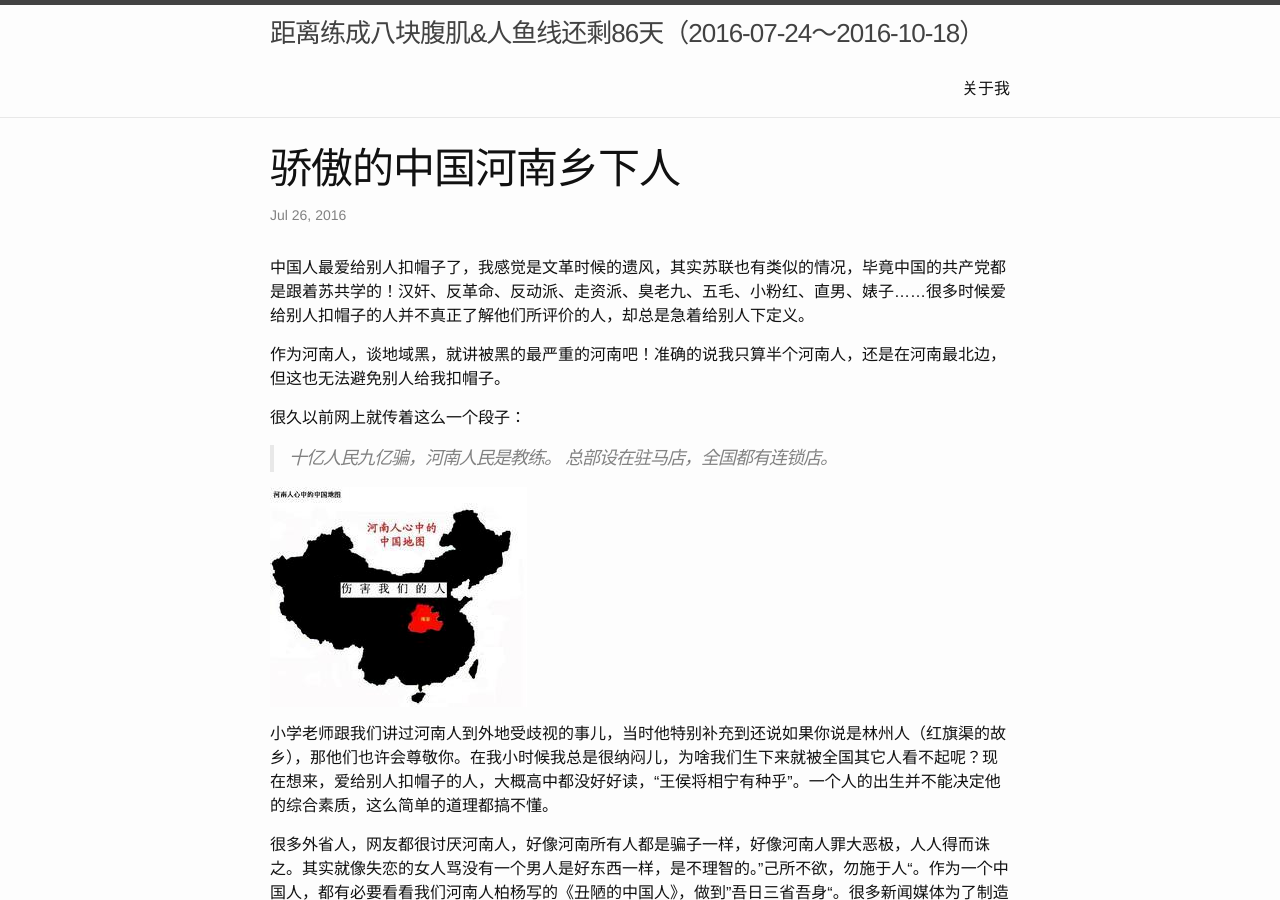
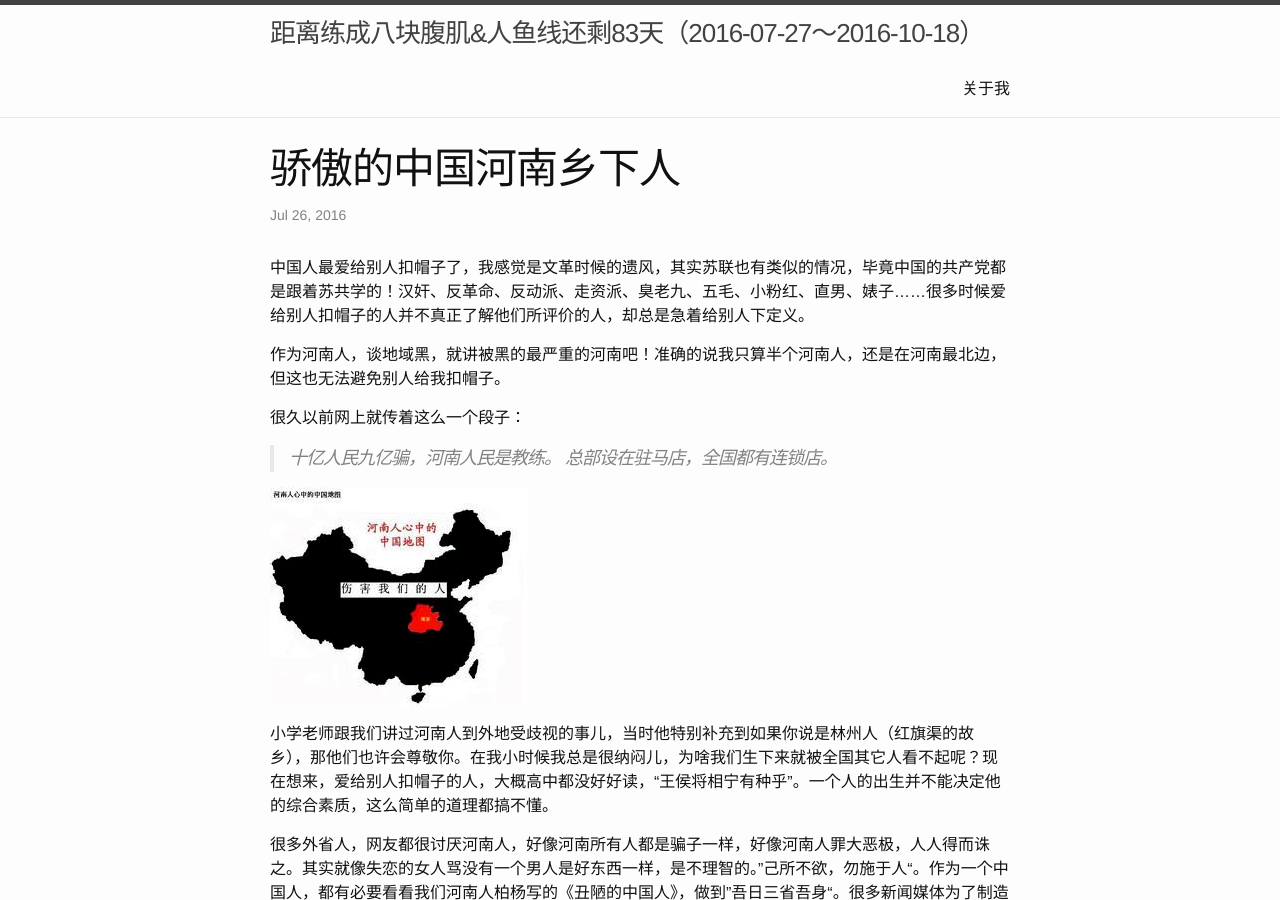
Before and after one commit to explorerlxz/explorerlxz.github.io, a Jekyll site: the page built from _posts/2016-07-26-Di-Yu-Hei.md, in a window 1280 px wide and 900 px high. Built offline with Jekyll 4.4.1, drawn with Linux system fonts in a browser that asks for light colours; some of the changed text lies outside the part shown.

Commit message:
地域黑

```diff
--- a/_config.yml
+++ b/_config.yml
@@ -6,7 +6,7 @@
 # 'jekyll serve'. If you change this file, please restart the server process.
 
 # Site settings
-title: 距离练成八块腹肌&人鱼线还剩86天（2016-07-24～2016-10-18）
+title: 距离练成八块腹肌&人鱼线还剩83天（2016-07-27～2016-10-18）
 email: explorerlxz@gmail.com
 description: > # this means to ignore newlines until "baseurl:"
     获得财富会失去良心，获得爱情会失去理智;发现真相会失去信仰，只有失去一切才会获得自由。
--- a/_posts/2016-07-26-Di-Yu-Hei.md
+++ b/_posts/2016-07-26-Di-Yu-Hei.md
@@ -3,8 +3,6 @@
 title: "骄傲的中国河南乡下人"
 date: 2016-07-26
 ---
-
-
 
 中国人最爱给别人扣帽子了，我感觉是文革时候的遗风，其实苏联也有类似的情况，毕竟中国的共产党都是跟着苏共学的！汉奸、反革命、反动派、走资派、臭老九、五毛、小粉红、直男、婊子……很多时候爱给别人扣帽子的人并不真正了解他们所评价的人，却总是急着给别人下定义。
 
@@ -19,7 +17,7 @@
 ![地域黑](https://explorerlxz.github.io/images/1141347-7f5b8e1c18947f21.png)
 
 
-小学老师跟我们讲过河南人到外地受歧视的事儿，当时他特别补充到还说如果你说是林州人（红旗渠的故乡），那他们也许会尊敬你。在我小时候我总是很纳闷儿，为啥我们生下来就被全国其它人看不起呢？现在想来，爱给别人扣帽子的人，大概高中都没好好读，“王侯将相宁有种乎”。一个人的出生并不能决定他的综合素质，这么简单的道理都搞不懂。
+小学老师跟我们讲过河南人到外地受歧视的事儿，当时他特别补充到如果你说是林州人（红旗渠的故乡），那他们也许会尊敬你。在我小时候我总是很纳闷儿，为啥我们生下来就被全国其它人看不起呢？现在想来，爱给别人扣帽子的人，大概高中都没好好读，“王侯将相宁有种乎”。一个人的出生并不能决定他的综合素质，这么简单的道理都搞不懂。
 
 很多外省人，网友都很讨厌河南人，好像河南所有人都是骗子一样，好像河南人罪大恶极，人人得而诛之。其实就像失恋的女人骂没有一个男人是好东西一样，是不理智的。”己所不欲，勿施于人“。作为一个中国人，都有必要看看我们河南人柏杨写的《丑陋的中国人》，做到”吾日三省吾身“。很多新闻媒体为了制造舆论，发生点什么破事儿故意强调为某地人，然后下面一堆不明真相的外地人无脑的评论，炒作，以至于河南人再怎么洗也洗不白。
 
```
